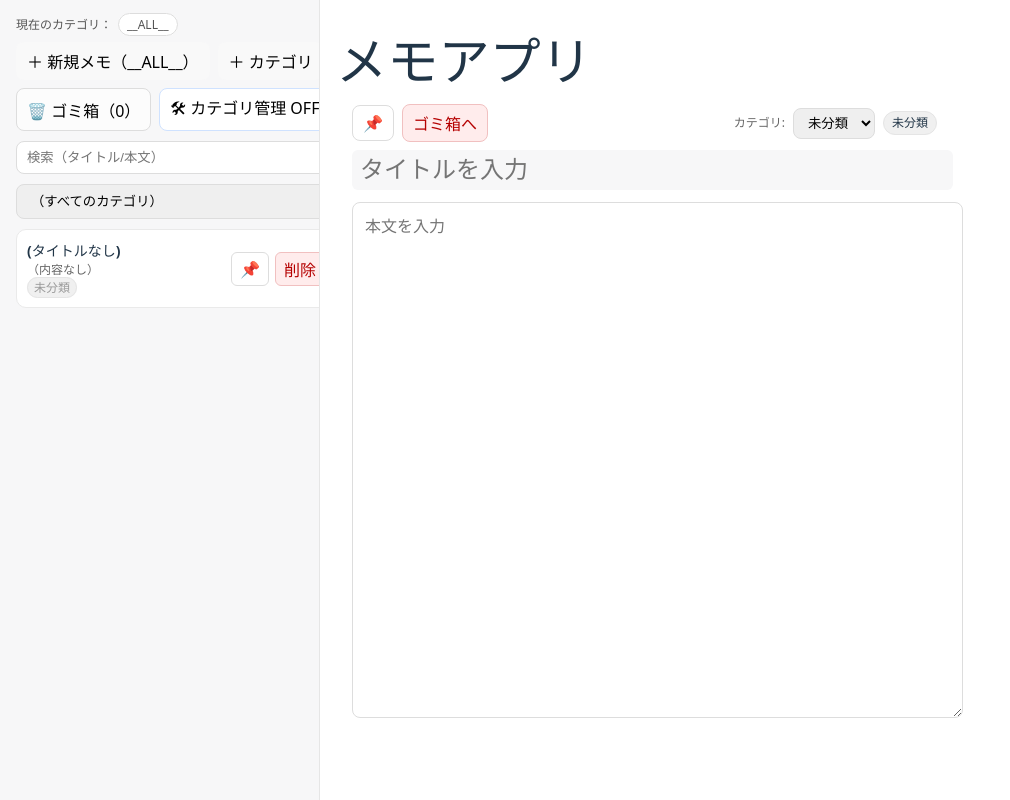
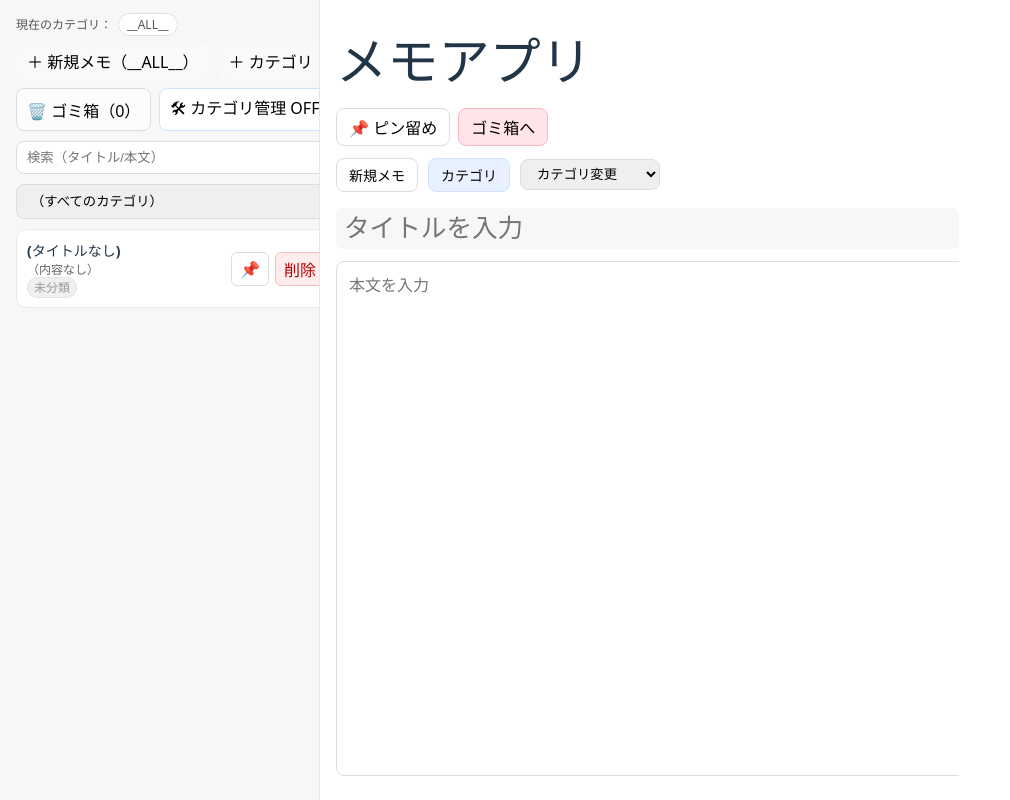
Before and after one commit to ht23a091/memo-app, a React (Vite) app: page / in a window 1280 px wide. Shown: the whole page, without its empty margins (0-1010 px from the left). Built offline with nearby package versions, Linux system fonts and the light colour scheme.

Commit message:
メモ入力画面にカテゴリ追加ボタンとレイアウト調整

```diff
--- a/src/components/MemoInput.tsx
+++ b/src/components/MemoInput.tsx
@@ -3,13 +3,23 @@ import type { Memo } from '../App';
 
 interface Props {
   selectedMemo: Memo | null;
-  categories: string[]; // '' を含む（未分類）
+  categories: string[];
   onUpdate: (updated: Memo) => void;
   onTrash: (id: number) => void;
   onTogglePin: (id: number) => void;
+  onAddCategory?: (name: string) => void;
+  onAddMemo: () => void;
 }
 
-const MemoInput = ({ selectedMemo, categories, onUpdate, onTrash, onTogglePin }: Props) => {
+const MemoInput = ({
+  selectedMemo,
+  categories,
+  onUpdate,
+  onTrash,
+  onTogglePin,
+  onAddCategory,
+  onAddMemo,
+}: Props) => {
   const [title, setTitle] = useState('');
   const [content, setContent] = useState('');
   const [category, setCategory] = useState<string>('');
@@ -26,7 +36,6 @@ const MemoInput = ({ selectedMemo, categories, onUpdate, onTrash, onTogglePin }:
     }
   }, [selectedMemo]);
 
-  // 入力 400ms デバウンス自動保存
   useEffect(() => {
     if (!selectedMemo) return;
     const tid = setTimeout(() => {
@@ -39,36 +48,108 @@ const MemoInput = ({ selectedMemo, categories, onUpdate, onTrash, onTogglePin }:
     if (selectedMemo) onUpdate({ ...selectedMemo, title, content, category });
   };
 
+  const handleAddCategoryHere = () => {
+    const name = window.prompt('追加するカテゴリ名');
+    if (!name) return;
+    const trimmed = name.trim();
+    if (!trimmed) return;
+
+    onAddCategory?.(trimmed);
+
+    setCategory(trimmed);
+    if (selectedMemo) {
+      onUpdate({ ...selectedMemo, title, content, category: trimmed });
+    }
+  };
+
   if (!selectedMemo) return null;
 
-  const label = (c: string) => (c ? c : '未分類');
+  const label = (c: string) => (c ? c : 'カテゴリ変更');
 
   return (
-    <div style={{ padding: '1rem', maxWidth: 900 }}>
-      {/* ヘッダー：ピン／ゴミ箱／カテゴリ */}
-      <div style={{ display: 'flex', gap: 8, alignItems: 'center', marginBottom: 8, flexWrap: 'wrap' }}>
+    <div style={{ marginTop: '1.2rem' }}>
+      <div
+        style={{
+          display: 'flex',
+          gap: 8,
+          flexWrap: 'wrap',
+          marginBottom: 12,
+        }}
+      >
         <button
           onClick={() => onTogglePin(selectedMemo.id)}
-          title={selectedMemo.pinned ? 'ピン解除' : 'ピン留め'}
-          style={{ padding: '6px 10px', borderRadius: 8, border: '1px solid #ddd', background: selectedMemo.pinned ? '#fff7d1' : '#fff' }}
+          style={{
+            padding: '6px 12px',
+            borderRadius: 8,
+            border: '1px solid #ddd',
+            background: selectedMemo.pinned ? '#ffe3ef' : '#fff',
+            cursor: 'pointer',
+          }}
         >
-          📌
+          📌 ピン留め
         </button>
+
         <button
           onClick={() => onTrash(selectedMemo.id)}
-          style={{ padding: '6px 10px', borderRadius: 8, background: '#ffecec', border: '1px solid #f1c0c0', color: '#b50000' }}
+          style={{
+            padding: '6px 12px',
+            borderRadius: 8,
+            border: '1px solid #ffb3c1',
+            background: '#ffe5ea',
+            cursor: 'pointer',
+          }}
         >
           ゴミ箱へ
         </button>
+      </div>
+      <div
+        style={{
+          display: 'flex',
+          alignItems: 'center',
+          gap: 10,
+          flexWrap: 'wrap',
+          marginBottom: 16,
+        }}
+      >
+        <button
+          onClick={onAddMemo}
+          style={{
+            padding: '6px 12px',
+            borderRadius: 8,
+            border: '1px solid #ddd',
+            background: '#fff',
+            cursor: 'pointer',
+            fontSize: 14,
+          }}
+        >
+          新規メモ
+        </button>
 
-        {/* カテゴリ変更ドロップダウン */}
-        <div style={{ marginLeft: 'auto', display: 'flex', alignItems: 'center', gap: 8 }}>
-          <span style={{ fontSize: 12, color: '#666' }}>カテゴリ:</span>
+        <button
+          onClick={handleAddCategoryHere}
+          style={{
+            padding: '6px 12px',
+            borderRadius: 8,
+            border: '1px solid #cfe2ff',
+            background: '#e7f1ff',
+            cursor: 'pointer',
+            fontSize: 14,
+          }}
+          title="カテゴリを追加"
+        >
+          カテゴリ
+        </button>
+
         <select
           value={category}
           onChange={(e) => setCategory(e.target.value)}
           onBlur={handleBlur}
-            style={{ padding: '6px 10px', borderRadius: 8, border: '1px solid #ddd' }}
+          style={{
+            padding: '6px 12px',
+            borderRadius: 8,
+            border: '1px solid #ddd',
+            minWidth: 140,
+          }}
         >
           {categories.map((c, i) => (
             <option key={`${c}-${i}`} value={c}>
@@ -76,15 +157,9 @@ const MemoInput = ({ selectedMemo, categories, onUpdate, onTrash, onTogglePin }:
             </option>
           ))}
         </select>
-          <span
-            title="このメモのカテゴリ"
-            style={{ padding: '2px 8px', borderRadius: 999, background: '#f0f0f0', border: '1px solid #e5e5e5', fontSize: 12 }}
-          >
-            {label(category)}
-          </span>
-        </div>
       </div>
 
+      {/* タイトル */}
       <input
         type="text"
         value={title}
@@ -92,7 +167,7 @@ const MemoInput = ({ selectedMemo, categories, onUpdate, onTrash, onTogglePin }:
         onChange={(e) => setTitle(e.target.value)}
         onBlur={handleBlur}
         style={{
-          fontSize: '1.5rem',
+          fontSize: '1.6rem',
           fontWeight: 600,
           border: 'none',
           width: '100%',
@@ -104,6 +179,7 @@ const MemoInput = ({ selectedMemo, categories, onUpdate, onTrash, onTogglePin }:
         }}
       />
 
+      {/* 本文 */}
       <textarea
         value={content}
         placeholder="本文を入力"
```
Lines whose indentation alone changed are shown as unchanged.
